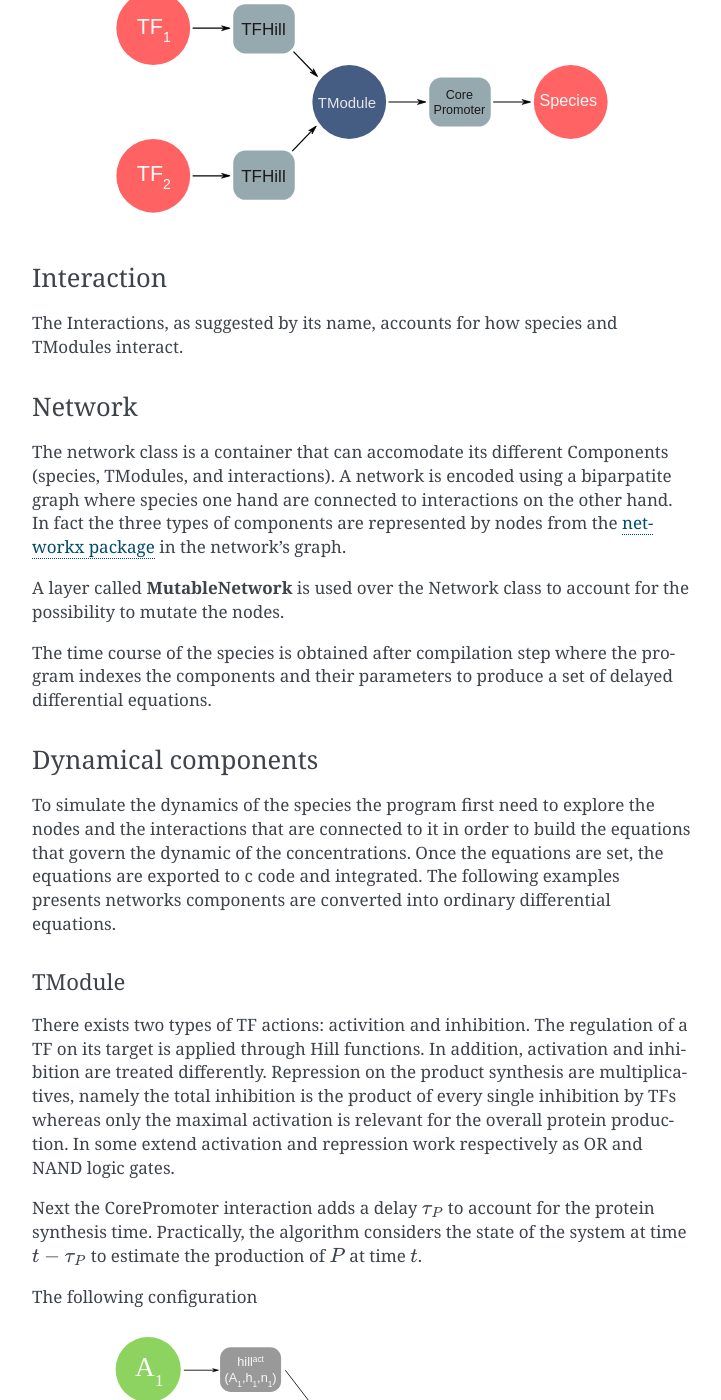
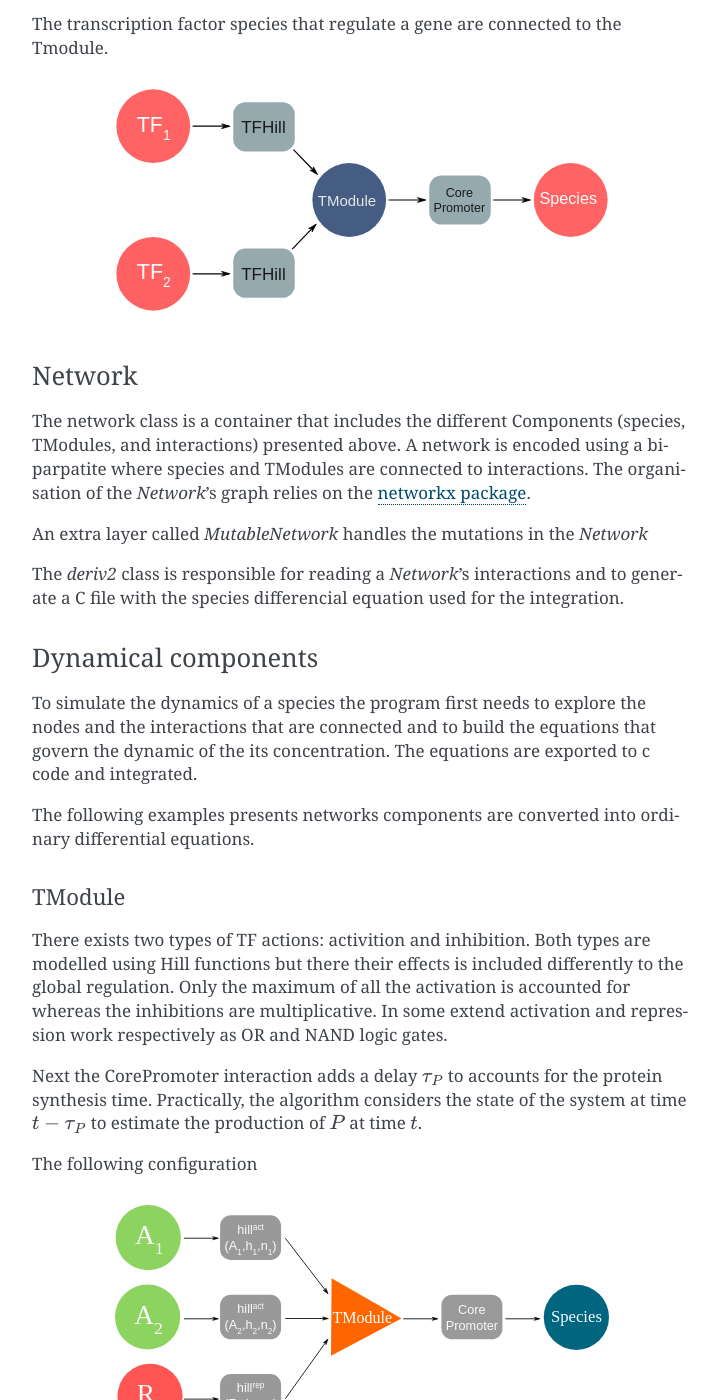
Before and after one commit to phievo/phievo, a Sphinx documentation site: the page built from docs/source/Presentation.rst, in a window 1280 px wide and 1400 px high, scrolled down 868 px. Shown: the whole window, without its empty margins (388-1109 px from the left). Built offline with Sphinx 7.4.7, drawn with Linux system fonts in a browser that asks for light colours; some of the changed text lies outside the part shown.

Commit message:
Update Presentation.md

```diff
--- a/docs/source/Presentation.rst
+++ b/docs/source/Presentation.rst
@@ -11,86 +11,83 @@
 
 Species is one of the two major components of a network. A species is a
 protein that can have different functions. Adding a new type requires a
-list containing the type name as a first element. Some type may come
-with characteristic parameters that complete the list. A species is
-described by one or more of the following tags:
+list containing the type name as a first element. If a type require
+parameter, the must complete the list in a pre-defined order. For
+instance a degradable species comes with its degradation rate.
 
-Most of the former attributes are handled internally. If the user wants
-can to enter a type manually, it is done through:
+Most of the former attributes are handled internally, but nothing
+prevent us from adding a type manually:
 
 .. code:: python
 
     mySpecies.add_type(["Degradation",0.5])
     print(mySpecies.dict_types())
 
+Interaction
+~~~~~~~~~~~
+
+The Interactions, as suggested by its name, accounts for how species and
+TModules interact. Examples of interactions are protein-protein
+interactions, transcription factor regulations, etc.
+
 TModule
 ~~~~~~~
 
-A TModule is a third type of network component along with species and
-interactions that has not been mentioned yet. It is an artificial
-element introduced to allow the regulation of a species production by
-more than one transcription factor (TF). One, two or more can enhance or
-repress the production of a species, those a linked to the TModule using
-a TFHill interaction. The TModule itself is linked to the synthetized
-species by an interaction named CorePromoter. During the model export,
-the program will gather all the informations contained in the
-interactions suroundong the module en use them to generate the governing
-equation of the species that is produced.
+A TModule is the last type of network component. It models for the
+transcription part of a gene and are connected to the species they
+control via a CorePromoter interaction. I φ-evo's framework, a gene is
+represented by the three components *TModule*, *CorePromoter*, and
+*Species*.
+
+The transcription factor species that regulate a gene are connected to
+the Tmodule.
 
 .. figure:: TModule.svg
    :alt:
    :figclass: align-center
    :width: 500px
 
-Interaction
-~~~~~~~~~~~
-
-The Interactions, as suggested by its name, accounts for how species and
-TModules interact.
-
 Network
 ~~~~~~~
 
-The network class is a container that can accomodate its different
-Components (species, TModules, and interactions). A network is encoded
-using a biparpatite graph where species one hand are connected to
-interactions on the other hand. In fact the three types of components
-are represented by nodes from the `networkx
-package <https://networkx.github.io/>`__ in the network's graph.
+The network class is a container that includes the different Components
+(species, TModules, and interactions) presented above. A network is
+encoded using a biparpatite where species and TModules are connected to
+interactions. The organisation of the *Network*'s graph relies on the
+`networkx package <https://networkx.github.io/>`__.
 
-A layer called **MutableNetwork** is used over the Network class to
-account for the possibility to mutate the nodes.
+An extra layer called *MutableNetwork* handles the mutations in the
+*Network*
 
-The time course of the species is obtained after compilation step where
-the program indexes the components and their parameters to produce a set
-of delayed differential equations.
+The *deriv2* class is responsible for reading a *Network*'s interactions
+and to generate a C file with the species differencial equation used for
+the integration.
 
 Dynamical components
 ~~~~~~~~~~~~~~~~~~~~
 
-To simulate the dynamics of the species the program first need to
-explore the nodes and the interactions that are connected to it in order
-to build the equations that govern the dynamic of the concentrations.
-Once the equations are set, the equations are exported to c code and
-integrated. The following examples presents networks components are
-converted into ordinary differential equations.
+To simulate the dynamics of a species the program first needs to explore
+the nodes and the interactions that are connected and to build the
+equations that govern the dynamic of the its concentration. The
+equations are exported to c code and integrated.
+
+The following examples presents networks components are converted into
+ordinary differential equations.
 
 TModule
 ^^^^^^^
 
-There exists two types of TF actions: activition and inhibition. The
-regulation of a TF on its target is applied through Hill functions. In
-addition, activation and inhibition are treated differently. Repression
-on the product synthesis are multiplicatives, namely the total
-inhibition is the product of every single inhibition by TFs whereas only
-the maximal activation is relevant for the overall protein production.
-In some extend activation and repression work respectively as OR and
-NAND logic gates.
+There exists two types of TF actions: activition and inhibition. Both
+types are modelled using Hill functions but there their effects is
+included differently to the global regulation. Only the maximum of all
+the activation is accounted for whereas the inhibitions are
+multiplicative. In some extend activation and repression work
+respectively as OR and NAND logic gates.
 
-Next the CorePromoter interaction adds a delay :math:`\tau_P` to account
-for the protein synthesis time. Practically, the algorithm considers the
-state of the system at time :math:`t-\tau_P` to estimate the production
-of :math:`P` at time :math:`t`.
+Next the CorePromoter interaction adds a delay :math:`\tau_P` to
+accounts for the protein synthesis time. Practically, the algorithm
+considers the state of the system at time :math:`t-\tau_P` to estimate
+the production of :math:`P` at time :math:`t`.
 
 The following configuration
 
@@ -101,7 +98,7 @@
 
 leads to the equation
 
-.. math:: \frac{d S}{d t} = \left(\max\left\{r_S \times\max\left\{\frac{A_1^{n_{A1}}}{A_1^{n_{A1}} + h_{A1}^{n_{A1}}}, \frac{A_2^{n_{A2}}}{A_2^{n_{A2}} + h_{A2}^{n_{A2}}}, \ldots \right\},b_S\right \}\times \frac{h_{R1}^{n_{R1}}}{R_1^{n_{R1}} + h_{R1}^{n_{R1}}} \times \ldots \right)_{(t-d_S)}
+.. math:: \frac{d S}{d t} = \left(\max\left\{PR_S \times\max\left\{\frac{A_1^{n_{A1}}}{A_1^{n_{A1}} + h_{A1}^{n_{A1}}}, \frac{A_2^{n_{A2}}}{A_2^{n_{A2}} + h_{A2}^{n_{A2}}}, \ldots \right\},B_S\right \}\times \frac{h_{R1}^{n_{R1}}}{R_1^{n_{R1}} + h_{R1}^{n_{R1}}} \times \ldots \right)_{(t-d_S)}
 
 \_\_
 
@@ -129,11 +126,9 @@
 catalyses the phosphorilation of two species :math:`S_1` and
 :math:`S_2`.
 
-.. math:: \frac{d S_1}{dt} = - \frac{d S_1^{*}}{dt} = - \frac{A\times Ki}{1 + (S_1/h_1)^{n_1} + (S_2/h_2)^{n_2}} + \delta S_1^{*}
+.. math:: \frac{d S_1}{dt} = - \frac{d S_1^{*}}{dt} = k_p^1\frac{K \left(\frac{S_1}{h_1}\right)^{n_1}}{1+\left(\frac{S_1}{h_1}\right)^{n_1} + \left(\frac{S_2}{h_2}\right)^{n_2}} - k_d^1 S_1^{*}
 
-\
-
-.. math:: \frac{d S_2}{dt} = - \frac{d S_2^{*}}{dt} = - \frac{A\times Ki}{1 + (S_1/h_1)^{n_1} + (S_2/h_2)^{n_2}} + \delta S_2^{*}
+.. math:: \frac{d S_2}{dt} = - \frac{d S_2^{*}}{dt} = k_p^2\frac{K \left(\frac{S_2}{h_2}\right)^{n_2}}{1+\left(\frac{S_1}{h_1}\right)^{n_1} + \left(\frac{S_2}{h_2}\right)^{n_2}} - k_d^2 S_2^{*}
 
 .. figure:: Phospho_interaction.svg
    :alt:
@@ -158,34 +153,49 @@
 with :math:`k^{+}` and :math:`k^{-}` being respectively the forward and
 backward rate constants
 
-Ligand-Receptor interaction (LR)
-^^^^^^^^^^^^^^^^^^^^^^^^^^^^^^^^
+.. raw:: html
 
-This interaction corresponds to the complexation of two species - a
-ligand and a receptor - to trigger a response in the system.
+   <!-- #### Ligand-Receptor interaction (LR) -->
 
-.. figure:: LR_interaction.svg
-   :alt:
-   :figclass: align-center
-   :width: 300px
+.. raw:: html
 
-The ligand concentration are assumed to be add steady state which allows
-to describe the rate using the *Michaelis-Menten-Henri* formalism:
+   <!-- This interaction corresponds to the complexation of two species - a -->
 
-.. math:: \frac{d L}{dt} = \frac{d R}{dt} = - \frac{d C}{dt} = - \text{rate} = - \frac{V\,L\,R}{h + R}
+.. raw:: html
 
-with :math:`V` and :math:`h` being respectively the association rate and
-the association threshold.
+   <!-- ligand and a receptor - to trigger a response in the system. -->
 
-Evolution
----------
+.. raw:: html
 
-The evolution algorithm mimics Darwinian selection. It generates an
-initial population (of constant size size defined by the user) where the
-individuals are in competition to pass their genome to the next
-generation. Only the fittest half of the individuals passes to next
-generation and is allowed do reproduce (by duplication) in order to
-maintain the population size.
+   <!-- ![](LR_interaction.svg){.align-center width="300px"} -->
+
+.. raw:: html
+
+   <!-- The ligand concentration are assumed to be add steady state which allows -->
+
+.. raw:: html
+
+   <!-- to describe the rate using the *Michaelis-Menten-Henri* formalism: -->
+
+.. raw:: html
+
+   <!-- $$\frac{d L}{dt} = \frac{d R}{dt} = - \frac{d C}{dt} = - \text{rate} = - \frac{V\,L\,R}{h + R}$$ -->
+
+.. raw:: html
+
+   <!-- with $V$ and $h$ being respectively the association rate and the -->
+
+.. raw:: html
+
+   <!-- association threshold. -->
+
+.. raw:: html
+
+   <!-- ## Evolution -->
+
+.. raw:: html
+
+   <!-- The evolution algorithm mimics Darwinian selection. It generates an initial population (of constant size size defined by the user) where the individuals are in competition to pass their genome to the next generation. Only the fittest half of the individuals passes to next generation and is allowed do reproduce (by duplication) in order to maintain the population size. -->
 
 Pareto evolution
 ----------------
```
Also changed, not shown: docs/source/Presentation.md (+38 -57 lines), docs/source/Phospho_interaction.svg.
